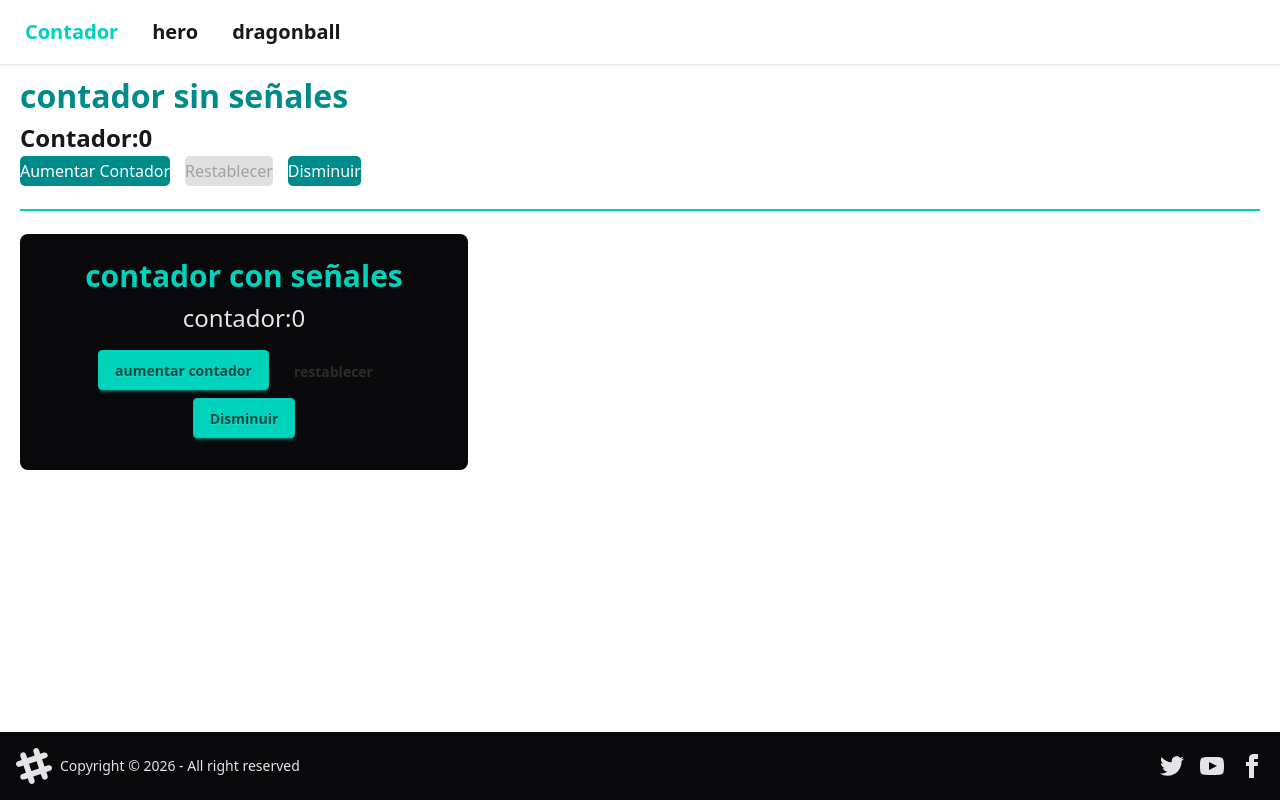
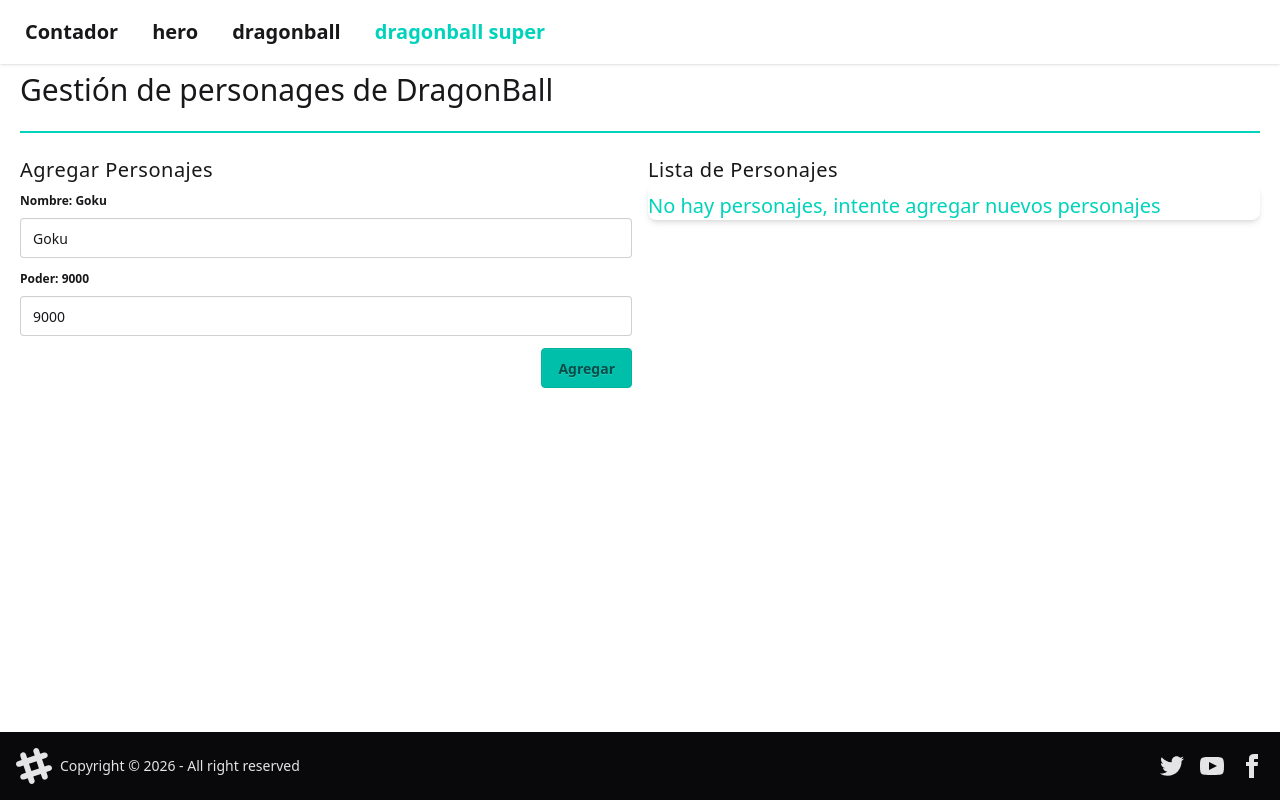
Before and after one commit to JcrDev-code/heroApp21, an Angular app: page /dragonball-super in a window 1280 px wide. Before the commit this address led to /counter. Built offline with nearby package versions, Linux system fonts and the light colour scheme.

Commit message:
feat: preparar pagina  de dragonBall Super

```diff
--- a/src/app/app.routes.ts
+++ b/src/app/app.routes.ts
@@ -3,6 +3,7 @@ import { Routes } from '@angular/router';
 import { HeroDescription } from './features/hero/pages/hero-description/hero-description';
 import { CounterPage } from './features/counter/pages/counter-page/counter-page';
 import { DragonballPage } from './features/dragonball/pages/dragonball-page/dragonball-page';
+import { DragonballSuperPage } from './features/dragonball-super/page/dragonball-super-page/dragonball-super-page';
 
 export const routes: Routes = [
   {
@@ -18,6 +19,10 @@ export const routes: Routes = [
     component: DragonballPage,
   },
   {
+    path: 'dragonball-super',
+    component: DragonballSuperPage,
+  },
+  {
     path: '**',
     redirectTo: 'counter',
   },
--- a/src/app/core/layouts/navbar/navbar.html
+++ b/src/app/core/layouts/navbar/navbar.html
@@ -7,5 +7,8 @@
     <a class="btn btn-ghost text-xl" routerLink="/dragonball" routerLinkActive="btn-accent"
       >dragonball</a
     >
+    <a class="btn btn-ghost text-xl" routerLink="/dragonball-super" routerLinkActive="btn-accent"
+      >dragonball super</a
+    >
   </div>
 </div>
--- /dev/null
+++ b/src/app/features/dragonball-super/page/dragonball-super-page/dragonball-super-page.html
@@ -0,0 +1,9 @@
+<character-title />
+<section class="flex flex-col sm:flex-row gap-4">
+  <div class="sm:w-1/2">
+    <character-add />
+  </div>
+  <div class="sm:w-1/2">
+    <character-list />
+  </div>
+</section>
--- a/src/app/features/dragonball/pages/dragonball-page/dragonball-page.html
+++ b/src/app/features/dragonball/pages/dragonball-page/dragonball-page.html
@@ -1,6 +1,9 @@
+<!-- titulo -->
 <h1 class="text-3xl">Gestión de personages de DragonBall</h1>
 <div class="divider divider-accent"></div>
+
 <section class="flex flex-col sm:flex-row gap-4">
+  <!-- add -->
   <div class="sm:w-1/2">
     <h2 class="text-xl tracking-wide">Agregar Personajes</h2>
 
@@ -36,6 +39,7 @@
     </div>
   </div>
 
+  <!-- list -->
   <div class="sm:w-1/2">
     <h2 class="text-xl tracking-wide">Lista de Personajes</h2>
     <ul class="list bg-base-100 rounded-box shadow-md">
--- /dev/null
+++ b/src/app/shared/components/character-add/character-add.html
@@ -0,0 +1,28 @@
+<h2 class="text-xl tracking-wide">Agregar Personajes</h2>
+
+<fieldset class="fieldset">
+  <legend class="fieldset-legend">Nombre: {{ name() }}</legend>
+  <input
+    type="text"
+    class="input w-full"
+    placeholder="Type here"
+    [value]="name()"
+    (input)="name.set(nameInput.value)"
+    #nameInput
+  />
+</fieldset>
+<fieldset class="fieldset">
+  <legend class="fieldset-legend">Poder: {{ power() }}</legend>
+  <input
+    type="number"
+    class="input w-full"
+    placeholder="Type here"
+    [(ngModel)]="power"
+    (focus)="$event.target.select()"
+  />
+</fieldset>
+<div class="flex justify-end">
+  <button class="btn btn-active btn-accent mt-2" (click)="addCharacter()" [disabled]="isDisable()">
+    Agregar
+  </button>
+</div>
--- /dev/null
+++ b/src/app/shared/components/character-add/character-add.ts
@@ -0,0 +1,40 @@
+import { ChangeDetectionStrategy, Component, computed, signal } from '@angular/core';
+import { FormsModule } from '@angular/forms';
+interface Character {
+  id: number;
+  name: string;
+  power: number;
+}
+@Component({
+  selector: 'character-add',
+  imports: [FormsModule],
+  templateUrl: './character-add.html',
+  changeDetection: ChangeDetectionStrategy.OnPush,
+})
+export class CharacterAdd {
+  name = signal('Goku');
+  power = signal(9000);
+
+  characters = signal<Character[]>([]);
+
+  heroInfo = computed(() => {
+    return `${this.name()} tiene un poder de ${this.power()}`;
+  });
+
+  addCharacter() {
+    const newCharacter: Character = {
+      id: this.characters().length + 1,
+      name: this.name(),
+      power: this.power(),
+    };
+
+    this.characters.update((chars) => [...chars, newCharacter]);
+    this.resetFields();
+  }
+
+  isDisable = computed(() => !this.name() || this.power() <= 0);
+  resetFields() {
+    this.name.set('');
+    this.power.set(0);
+  }
+}
--- /dev/null
+++ b/src/app/shared/components/character-list/character-list.html
@@ -0,0 +1,47 @@
+<h2 class="text-xl tracking-wide">Lista de Personajes</h2>
+<ul class="list bg-base-100 rounded-box shadow-md">
+  @for (character of characters(); track character.id) {
+    @if (character.power < 5001) {
+      <li class="list-row">
+        <div class="text-4xl font-thin opacity-30 tabular-nums text-red-500">
+          {{ character.id }}
+        </div>
+
+        <div class="list-col-grow text-red-500">
+          <div>{{ character.name }}</div>
+          <div class="text-xs uppercase font-semibold opacity-60 text-red-500">
+            {{ character.power }}
+          </div>
+        </div>
+      </li>
+    } @else if (character.power < 9001) {
+      <li class="list-row">
+        <div class="text-4xl font-thin opacity-30 tabular-nums">
+          {{ character.id }}
+        </div>
+
+        <div class="list-col-grow">
+          <div>{{ character.name }}</div>
+          <div class="text-xs uppercase font-semibold opacity-60">
+            {{ character.power }}
+          </div>
+        </div>
+      </li>
+    } @else {
+      <li class="list-row">
+        <div class="text-4xl font-thin opacity-30 tabular-nums text-blue-500">
+          {{ character.id }}
+        </div>
+
+        <div class="list-col-grow text-blue-500">
+          <div>{{ character.name }}</div>
+          <div class="text-xs uppercase font-semibold opacity-60 text-blue-500">
+            {{ character.power }}
+          </div>
+        </div>
+      </li>
+    }
+  } @empty {
+    <p class="text-accent text-xl mt-2">No hay personajes, intente agregar nuevos personajes</p>
+  }
+</ul>
--- /dev/null
+++ b/src/app/shared/components/character-list/character-list.ts
@@ -0,0 +1,39 @@
+import { ChangeDetectionStrategy, Component, computed, signal } from '@angular/core';
+interface Character {
+  id: number;
+  name: string;
+  power: number;
+}
+@Component({
+  selector: 'character-list',
+  imports: [],
+  templateUrl: './character-list.html',
+  changeDetection: ChangeDetectionStrategy.OnPush,
+})
+export class CharacterList {
+  name = signal('Goku');
+  power = signal(9000);
+
+  characters = signal<Character[]>([]);
+
+  heroInfo = computed(() => {
+    return `${this.name()} tiene un poder de ${this.power()}`;
+  });
+
+  addCharacter() {
+    const newCharacter: Character = {
+      id: this.characters().length + 1,
+      name: this.name(),
+      power: this.power(),
+    };
+
+    this.characters.update((chars) => [...chars, newCharacter]);
+    this.resetFields();
+  }
+
+  isDisable = computed(() => !this.name() || this.power() <= 0);
+  resetFields() {
+    this.name.set('');
+    this.power.set(0);
+  }
+}
--- /dev/null
+++ b/src/app/shared/components/character-title/character-title.html
@@ -0,0 +1,2 @@
+<h1 class="text-3xl">Gestión de personages de DragonBall</h1>
+<div class="divider divider-accent"></div>
--- /dev/null
+++ b/src/app/shared/components/character-title/character-title.ts
@@ -0,0 +1,9 @@
+import { ChangeDetectionStrategy, Component } from '@angular/core';
+
+@Component({
+  selector: 'character-title',
+  imports: [],
+  templateUrl: './character-title.html',
+  changeDetection: ChangeDetectionStrategy.OnPush,
+})
+export class CharacterTitle {}
```
Also changed, not shown: src/app/features/dragonball-super/page/dragonball-super-page/dragonball-super-page.ts (added, +11 -0 lines).
